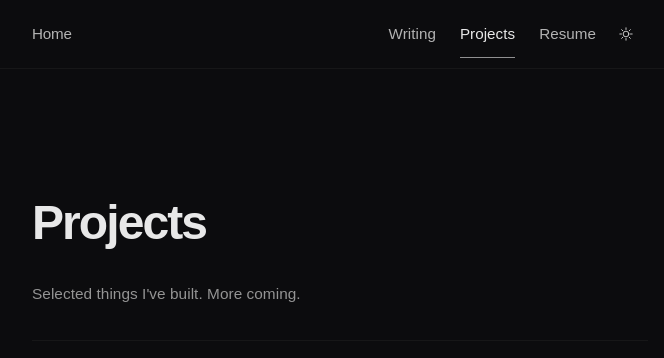
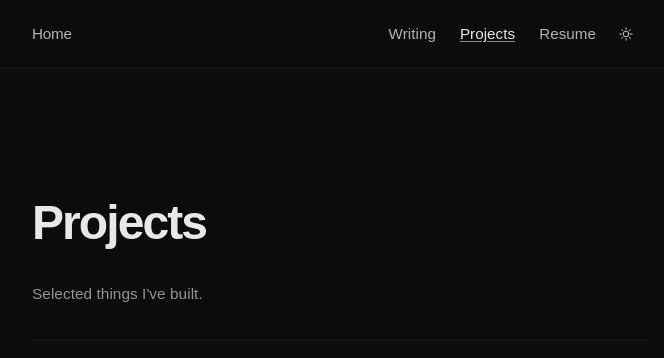
Before and after one commit to ozguragain/ozguraltug, a Next.js app: page /projects in a window 1280 px wide. Shown: the top 358 px of the page, without its empty margins (300-964 px from the left). Built offline with nearby package versions, Linux system fonts and the light colour scheme; a web font is replaced by a local one.

Commit message:
ui: underline the active nav item instead of a sliding rule
The pseudo-element rule required will-change on transform and fought the
transition on color. An underline does the same job with one property and
survives the Tailwind 4 upgrade unchanged.

```diff
--- a/src/app/globals.css
+++ b/src/app/globals.css
@@ -104,7 +104,7 @@
   }
 
   a {
-    @apply underline-offset-1;
+    @apply underline-offset-0;
   }
 
   button,
--- a/src/app/projects/page.tsx
+++ b/src/app/projects/page.tsx
@@ -34,7 +34,7 @@ export default function ProjectsPage() {
           <header className="space-y-4">
             <h1 className="type-display">Projects</h1>
             <p className="text-[0.92rem] text-text-muted sm:text-[0.96rem]">
-              Selected things I&apos;ve built. More coming.
+              Selected things I&apos;ve built.
             </p>
           </header>
 
--- a/src/components/navigation/site-nav.tsx
+++ b/src/components/navigation/site-nav.tsx
@@ -43,10 +43,10 @@ export function SiteNav({
                 aria-current={isActive ? "page" : undefined}
                 data-active={isActive ? "true" : undefined}
                 className={cn(
-                  "relative inline-flex min-h-11 items-center text-[0.95rem] font-[450] transition-[color,transform] duration-fast ease-out hover:will-change-transform active:scale-[0.96] active:duration-instant active:will-change-transform focus-visible:outline-none after:pointer-events-none after:absolute after:bottom-[-2px] after:left-0 after:h-px after:w-full after:origin-left after:transition-transform after:duration-base after:ease-out-strong after:content-['']",
+                  "inline-flex min-h-11 items-center text-[0.95rem] font-[450] underline-offset-[2px] transition-colors duration-fast ease-out active:scale-[0.96] active:duration-instant focus-visible:outline-none",
                   isActive
-                    ? "text-text after:scale-x-100 after:bg-text/60"
-                    : "text-text-soft hover:text-text after:scale-x-0 after:bg-text/60",
+                    ? "text-text underline decoration-text/60"
+                    : "text-text-soft hover:text-text hover:underline hover:decoration-text/60",
                 )}
               >
                 {item.label}
```
